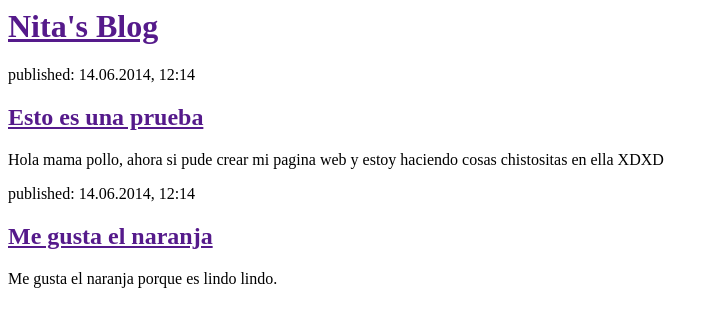
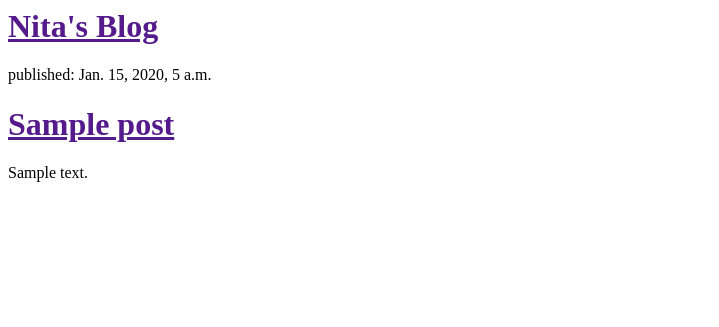
Before and after one commit to juanis2112/my-first-blog, a Django app: template blog/templates/blog/post_list.html in a window 1280 px wide. Shown: the top 327 px of the page, without its empty margins (0-719 px from the left). Run offline with Django 3.2, Linux system fonts and the light colour scheme; the template is opened without the code that fills it: values that come from a table or form of the project are taken from there, others are empty; tables that the repository leaves empty hold one stand-in row (values such as "Sample post").

Commit message:
Modified templates to display posts from database.

```diff
--- a/blog/templates/blog/post_list.html
+++ b/blog/templates/blog/post_list.html
@@ -7,14 +7,13 @@
 <h1><a href="">Nita's Blog</a></h1>
 </div>
 <div>
-<p>published: 14.06.2014, 12:14</p>
-<h2><a href="">Esto es una prueba</a></h2>
-<p>Hola mama pollo, ahora si pude crear mi pagina web y estoy haciendo cosas chistositas en ella XDXD</p>
+{% for post in posts %}
+<div>
+<p>published: {{ post.published_date }}</p>
+<h1><a href="">{{ post.title }}</a></h1>
+<p>{{ post.text|linebreaksbr }}</p>
 </div>
-<div>
-<p>published: 14.06.2014, 12:14</p>
-<h2><a href="">Me gusta el naranja</a></h2>
-<p>Me gusta el naranja porque es lindo lindo.</p>
+{% endfor %}
 </div>
 </body>
 </html>
--- a/blog/views.py
+++ b/blog/views.py
@@ -1,5 +1,8 @@
 from django.shortcuts import render
+from django.utils import timezone
+from .models import Post
 
 # Create your views here.
 def post_list(request):
-	return render(request, 'blog/post_list.html',{})
+	posts = Post.objects.filter(published_date__lte=timezone.now()).order_by('published_date')
+	return render(request, 'blog/post_list.html', {'posts': posts})
```
